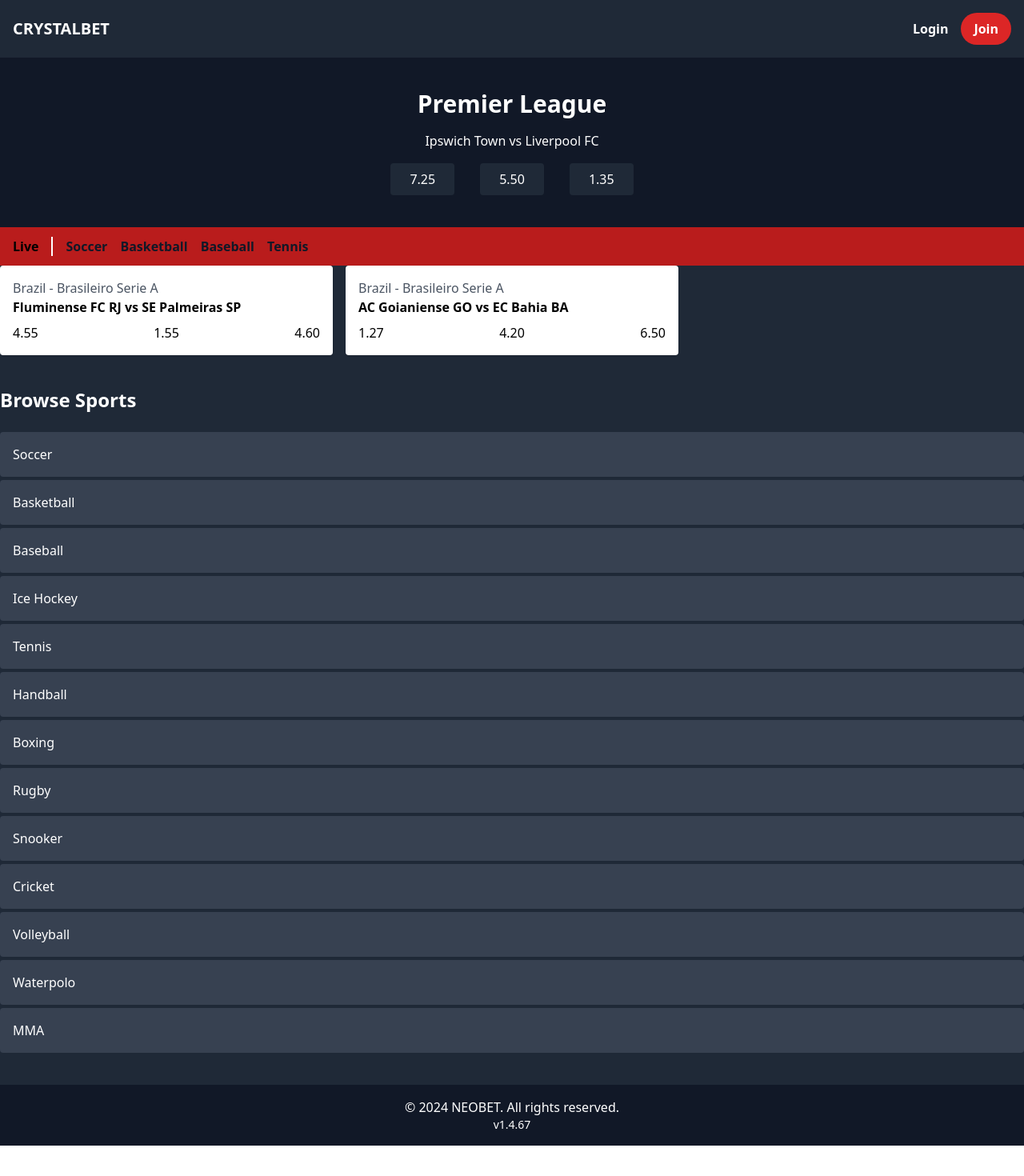
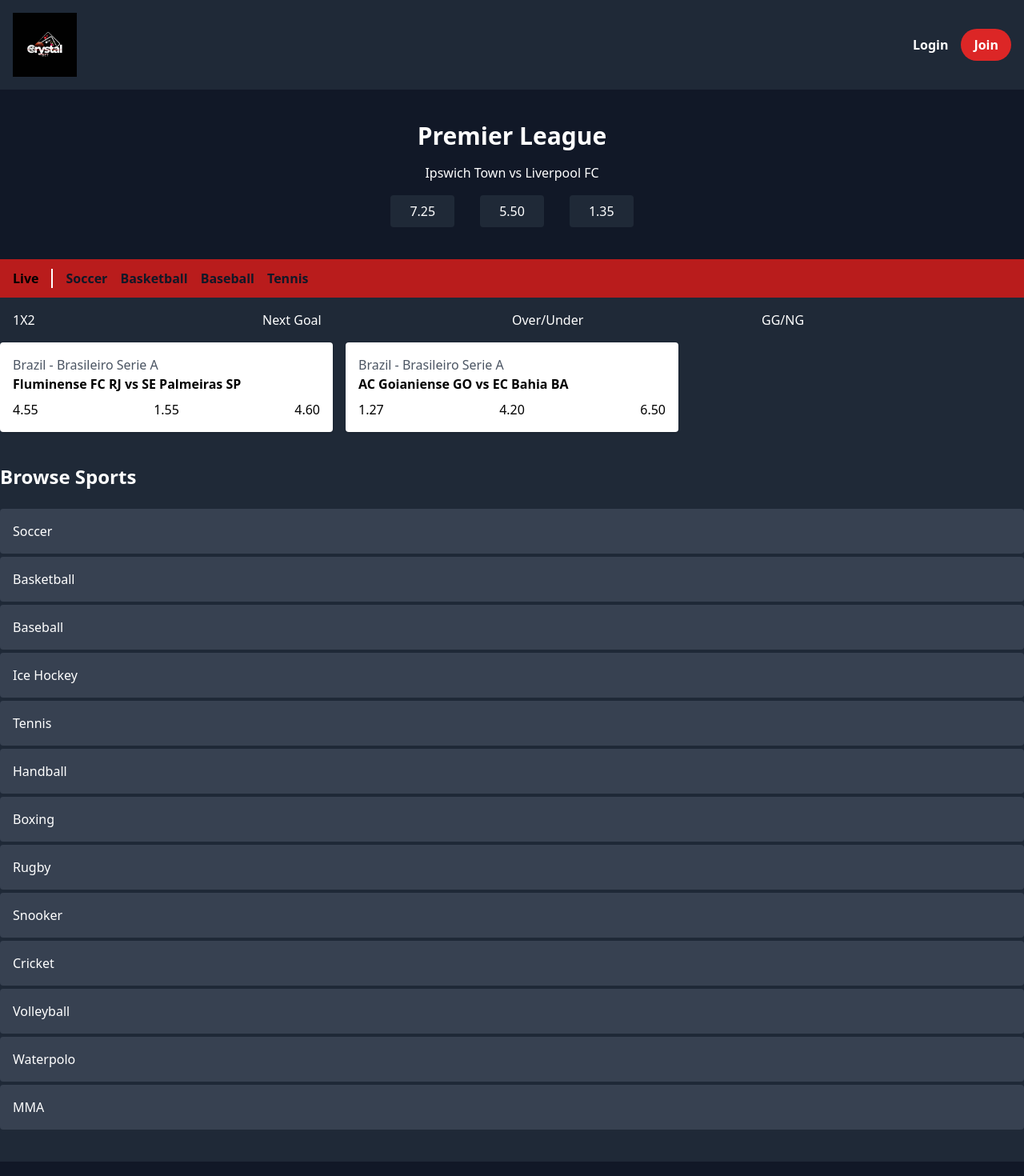
Before and after one commit to Oladize1/crystalbet, a React (Create React App) app: page / in a window 1280 px wide. Shown: the top 1470 px of the page at 80% size. Before the commit the page ends 1432 px from the top, so only its background shows below. Built offline with nearby package versions, Linux system fonts and the light colour scheme.

Commit message:
syle: still on landing page

```diff
--- a/public/index.html
+++ b/public/index.html
@@ -24,7 +24,7 @@
       work correctly both with client-side routing and a non-root public URL.
       Learn how to configure a non-root public URL by running `npm run build`.
     -->
-    <title>React App</title>
+    <title>CrystalBet</title>
   </head>
   <body>
     <noscript>You need to enable JavaScript to run this app.</noscript>
--- a/src/components/Footer.js
+++ b/src/components/Footer.js
@@ -2,8 +2,9 @@
 
 const Footer = () => (
   <footer className="bg-gray-900 text-white py-4">
+    <div className='font-light text-white text-center py-4'><span className='font-bold p-2 rounded-full ring-2 ring-red-600'>18+</span> play Responsibly</div>
     <div className="container mx-auto text-center">
-      <p>&copy; 2024 NEOBET. All rights reserved.</p>
+      <p>&copy; 2024 CRYSTALBET. All rights reserved.</p>
       <p className="text-sm">v1.4.67</p>
     </div>
   </footer>
--- a/src/components/Header.js
+++ b/src/components/Header.js
@@ -1,8 +1,11 @@
 import React from 'react';
+
 
 const Header = () => (
   <header className="bg-gray-800 text-white p-4 flex justify-between items-center">
-    <div className="text-xl font-bold">CRYSTALBET</div>
+    <div className="text-xl font-bold">
+      <img className='w-20' src='./../images/logo.jpg' alt='kogo' />
+    </div>
     <div className="flex space-x-4">
       <button className="font-semibold">Login</button>
       <button className="bg-red-600 font-semibold px-4 py-2 rounded-full">Join</button>
--- a/src/components/LiveMatches.js
+++ b/src/components/LiveMatches.js
@@ -2,6 +2,7 @@
 // import { Link } from 'react-router-dom';
 
 const games = ['Soccer', 'Basketball', 'Baseball', 'Tennis']
+const betType = ['1X2','Next Goal', 'Over/Under' ,'GG/NG']
 const matches = [
   {
     league: "Brazil - Brasileiro Serie A",
@@ -18,10 +19,15 @@
 
 const LiveMatches = () => {
   const [activeLink, setActiveLink] = useState('')
+  const [types, setTypes] = useState('')
 
-const handleClick = (category) => {
-  setActiveLink(category);
-};
+  const handleBetType = (type) => {
+    setTypes(type)
+  }
+
+  const handleClick = (category) => {
+    setActiveLink(category);
+  };
 
 return (
   <section className="bg-gray-800">
@@ -30,7 +36,7 @@
         <h2 className='font-bold pl-4 px-4 text-black border-r-2 border-r-white'>Live</h2>
         <nav className="flex space-x-4 py-3 px-4  font-semibold">
         {games.map((category) => (
-          <a
+          <button
             href="#"
             key={category}
             onClick={() => handleClick(category)}
@@ -39,9 +45,24 @@
             }`}
           >
             {category}
-          </a>
+          </button>
         ))}
       </nav>
+      </div>
+      <div className='flex justify-between w-full p-4 bg-gray-800'>
+        {betType.map((type) => {
+          return (
+          <div
+            key={type}
+            onClick={()=>handleBetType(type)}
+            className={`text-white w-1/4 ${
+              types === type ? 'underline decoration-red underline-offset-8' : ''
+            }`}
+          >
+            {type}
+          </div>
+          )
+        })}
       </div>
       <div className="grid grid-cols-1 md:grid-cols-3 gap-4">
         {matches.map((match, index) => (
```
Also changed, not shown: public/images/logo.jpg (added).
